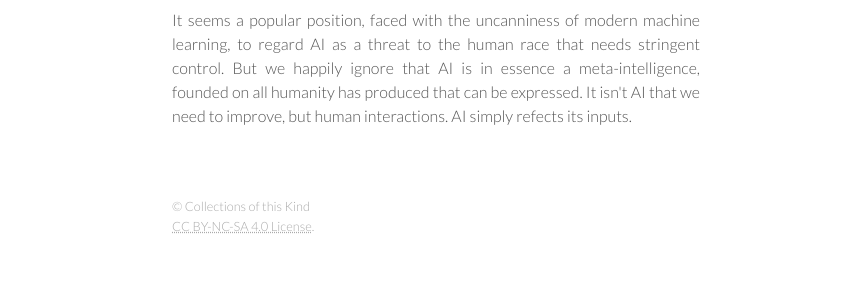
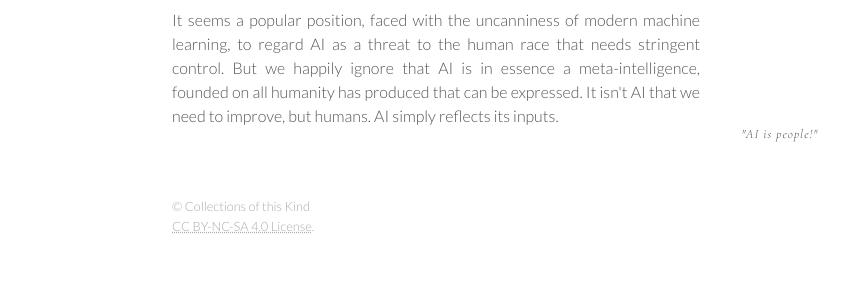
Before and after one commit to CollectionsOfThisKind/collectionsofthiskind.github.io, a Jekyll site: the page built from pages/blog/ai.html, in a window 1280 px wide. Shown: the part 233-533 px from the top of the page, without its empty margins (78-927 px from the left). Built offline with Jekyll 4.4.1, drawn with Linux system fonts in a browser that asks for light colours.

Commit message:
Add files via upload

```diff
--- a/pages/blog/ai.html
+++ b/pages/blog/ai.html
@@ -14,13 +14,13 @@ layout: page
 
 <h2 class=top>Lesson of Artificial Intelligence I: it's not AI we need to worry about</h2>
 <div class=marginalia>
-
+"AI is people!"
 </div>
 
 <p>
 It seems a popular position, faced with the uncanniness of modern machine learning, to regard AI as a threat to the human race that needs stringent control. But we happily ignore that AI is in essence
-a meta-intelligence<span class=note>1</span>, founded on all humanity has produced that can be expressed. It isn't AI that we need to improve, but human interactions.
-AI simply refects its inputs.<span class=note>2,</span><span class=note>3</span>
+a meta-intelligence<span class=note>1</span>, founded on all humanity has produced that can be expressed. It isn't AI that we need to improve, but humans.
+AI simply reflects its inputs<span class=note>2,</span><span class=note>3</span>.
 </p>
 
 
```
